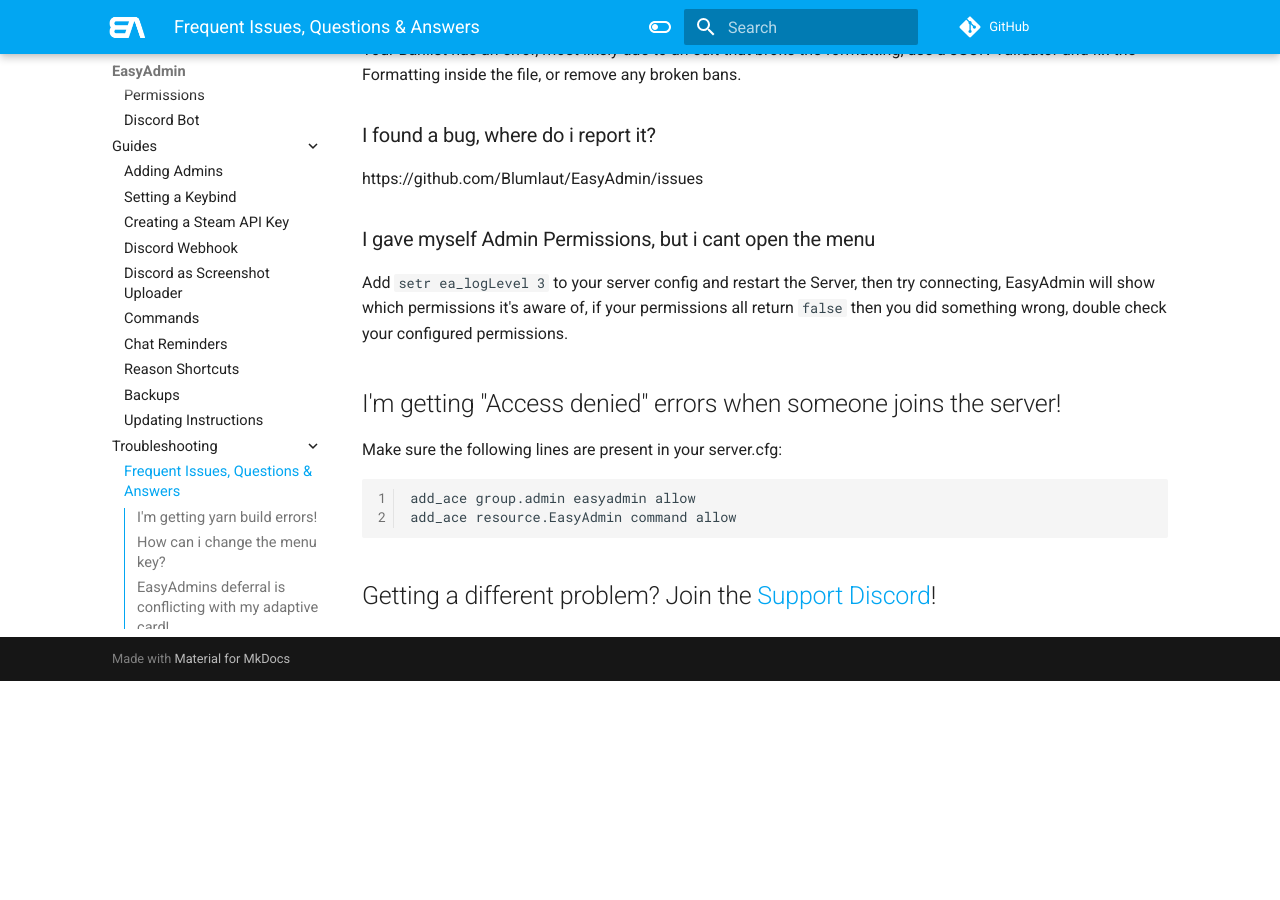
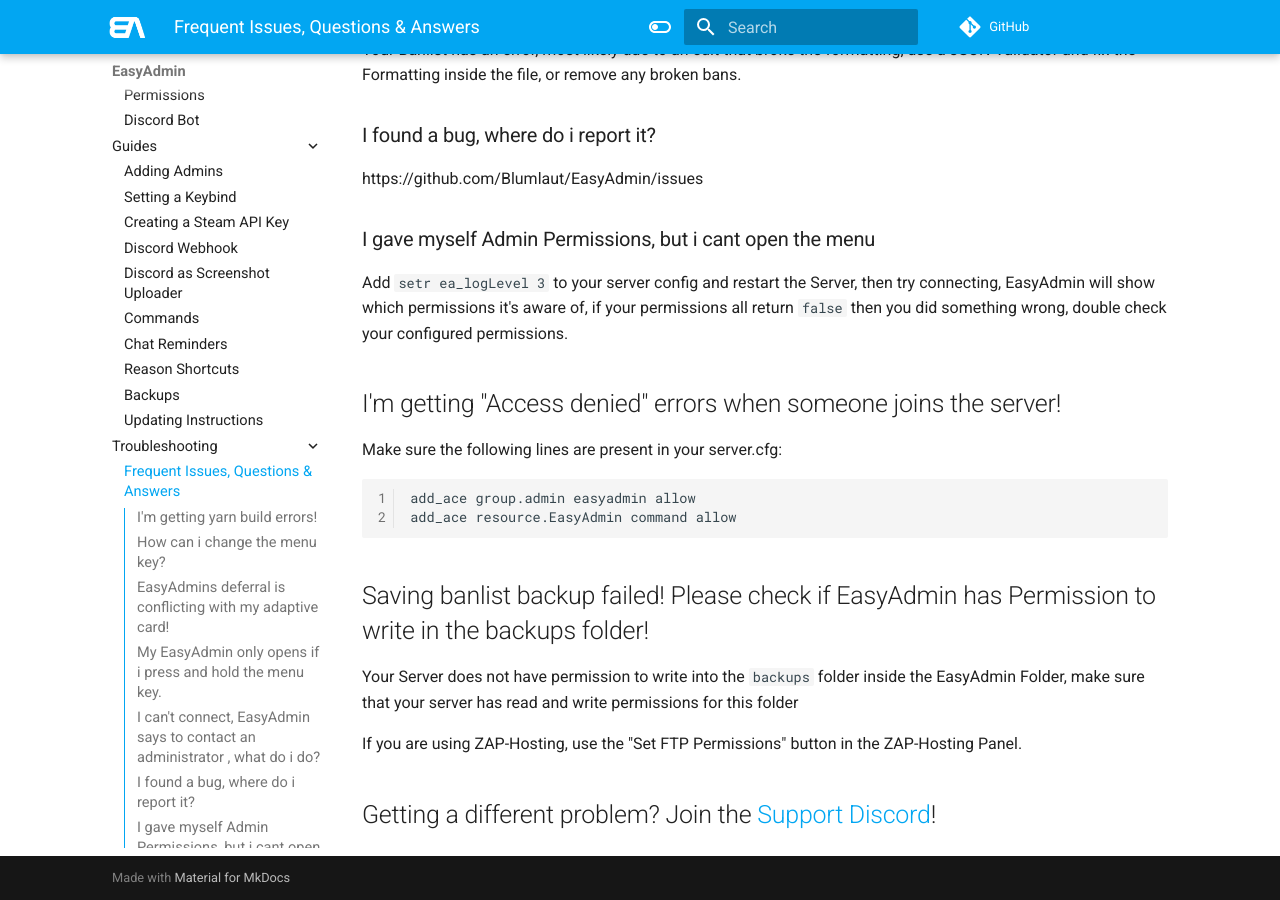
Before and after one commit to Blumlaut/EasyAdmin, an MkDocs documentation site: the page built from docs/docs/troubleshooting.md, in a window 1280 px wide and 900 px high, scrolled down 758 px. Built offline with MkDocs 1.6.1 and Material for MkDocs 9.7.7, drawn with Linux system fonts in a browser that asks for light colours; comment, search, counter and statistics services are not loaded; before the commit the page ends 1439 px from its top, so only the background shows below that.

Commit message:
Update troubleshooting.md

````diff
--- a/docs/docs/troubleshooting.md
+++ b/docs/docs/troubleshooting.md
@@ -40,4 +40,10 @@
 add_ace resource.EasyAdmin command allow
 ```
 
+## Saving banlist backup failed! Please check if EasyAdmin has Permission to write in the backups folder!
+
+Your Server does not have permission to write into the `backups` folder inside the EasyAdmin Folder, make sure that your server has read and write permissions for this folder
+
+If you are using ZAP-Hosting, use the "Set FTP Permissions" button in the ZAP-Hosting Panel.
+
 ## Getting a different problem? Join the [Support Discord](https://discord.gg/qq82ZU36XZ)!
````
